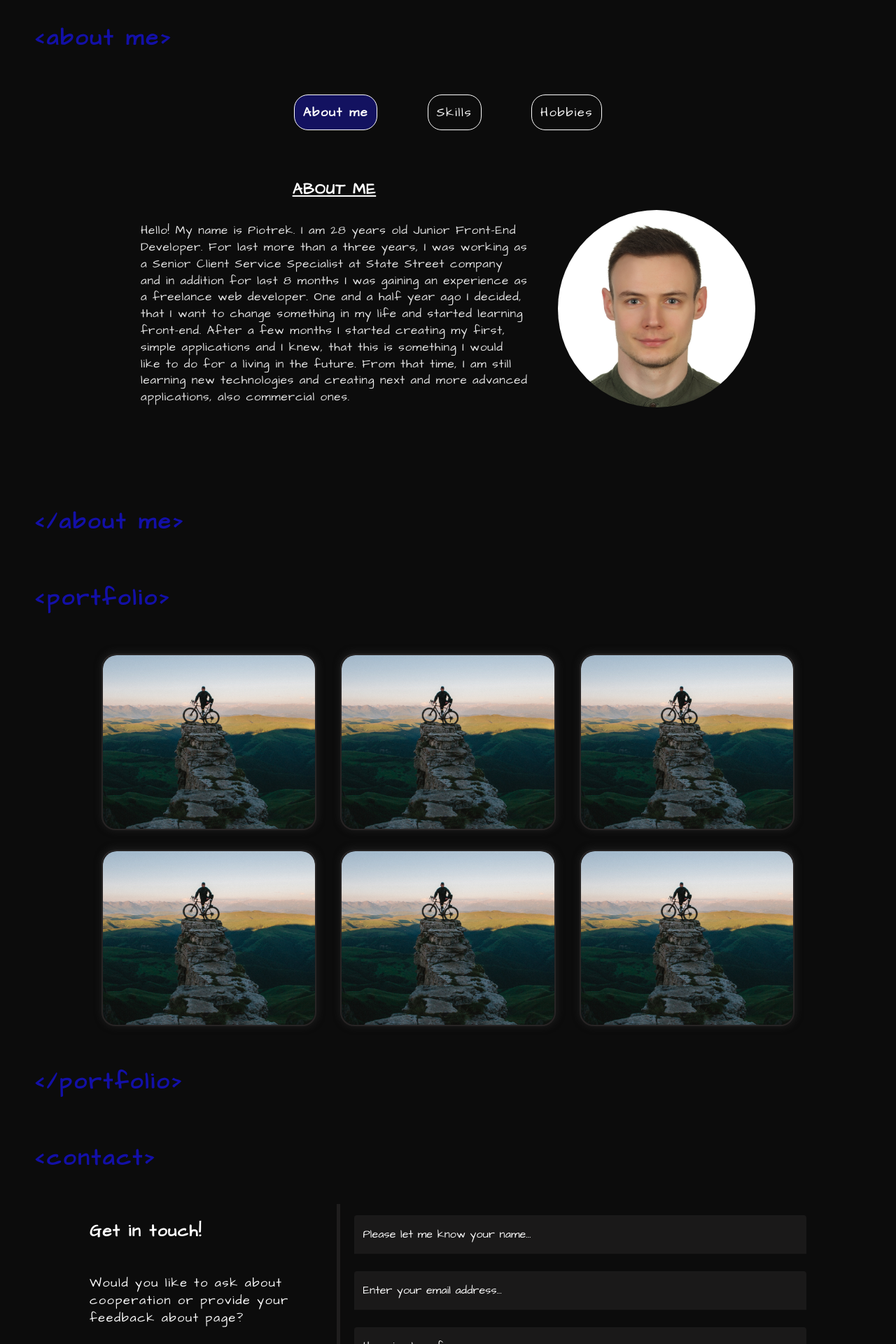
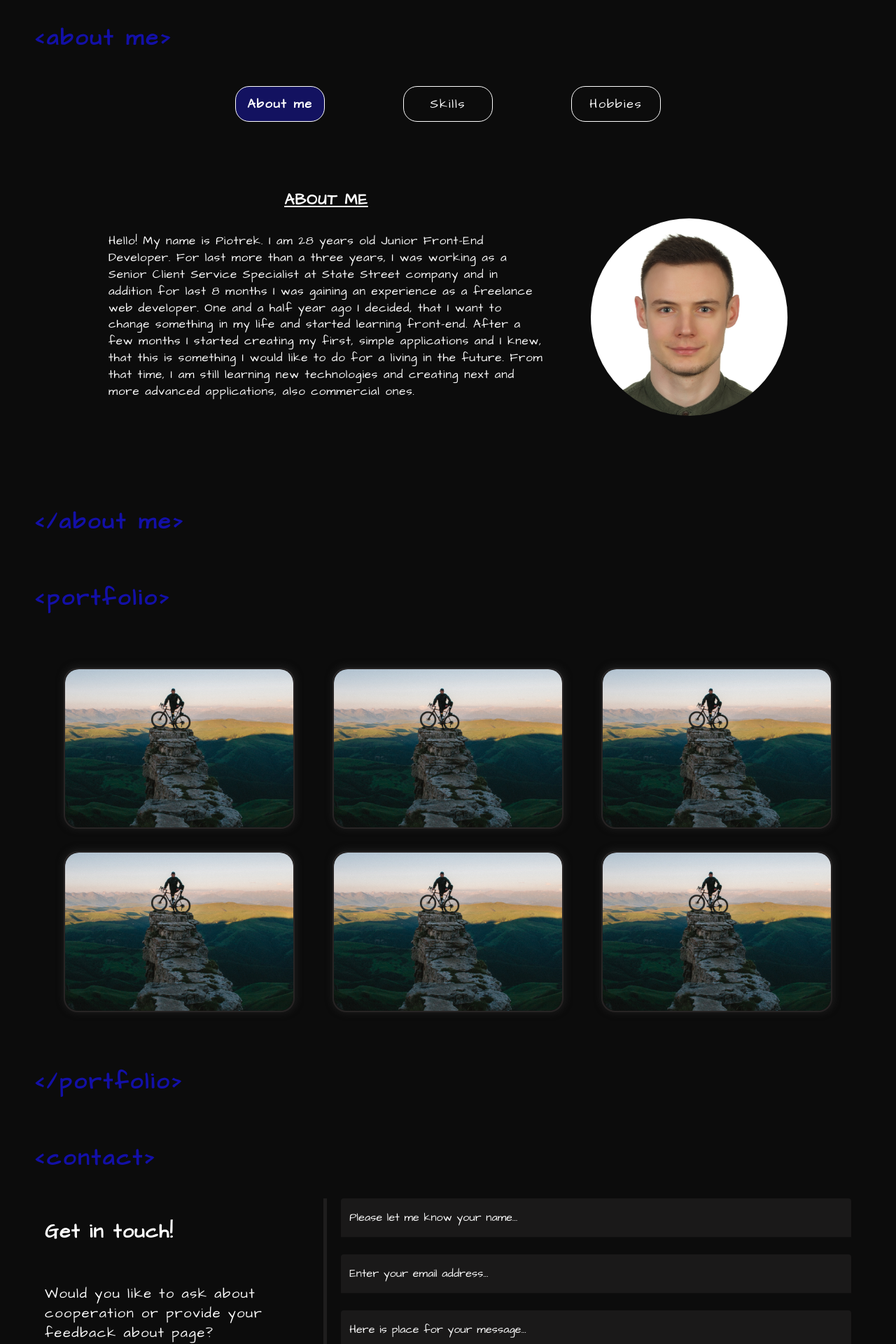
Before and after one commit to piterman93/portfolio-app, a React (Create React App) app: page / in a window 1280 px wide. Shown: the part 800-2720 px from the top of the page at 70% size. Built offline with nearby package versions, Linux system fonts and the light colour scheme.

Commit message:
page completed - portfolio to udpate

```diff
--- a/src/App.scss
+++ b/src/App.scss
@@ -1,4 +1,5 @@
 @import "./styles/_colours";
+@import "./index.scss";
 
 .App {
   background-color: $themeColor;
@@ -7,11 +8,10 @@
   .section {
     position: relative;
     width: 100%;
-    min-height: calc(100vh - 80px);
 
     > * {
       width: 100%;
-      height: 100vh;
+      min-height: 100vh;
     }
   }
 }
--- a/src/components/Contact/ContactAside.js
+++ b/src/components/Contact/ContactAside.js
@@ -8,14 +8,14 @@ import myLogo from "../../assets/logo-transparent.png";
 export default function ContactAside() {
   return (
     <div className="contact__aside">
-      <div className="wrapper">
+      <div className="wrapper__aside">
         <h2>Get in touch!</h2>
-
         <p>
           Would you like to ask about cooperation or provide your feedback about
           page?{" "}
         </p>
         <p>Do not hesitate and contact me by filling the form!</p>
+      </div>
       <div className="icons_wrapper">
         <div className="logo">
           <img src={contactLogo} alt="messenger logo icon" />
@@ -25,6 +25,5 @@ export default function ContactAside() {
         </div>
       </div>
     </div>
-    </div>
   );
 }
--- a/src/index.scss
+++ b/src/index.scss
@@ -1,3 +1,5 @@
+$width: 768px;
+
 * {
   margin: 0;
   padding: 0%;
@@ -25,3 +27,9 @@ html {
     background: #222121;
   }
 }
+
+@mixin mobile {
+  @media (max-width: #{$width}) {
+    @content;
+  }
+}
--- a/src/styles/About.scss
+++ b/src/styles/About.scss
@@ -1,4 +1,5 @@
 @import "_colours";
+@import "../index.scss";
 
 .about {
   color: $textColour;
@@ -6,33 +7,41 @@
 
   .wrapper {
     width: 100%;
-    height: 100%;
+    min-height: 100vh;
     display: flex;
     flex-direction: column;
 
     .about__card {
-      width: 80%;
-      height: 70%;
+      width: 90%;
+      height: 80vh;
       position: relative;
-      // background-color: rgb(19, 19, 19);
-      border-radius: 30px;
       margin: auto;
-      // -webkit-box-shadow: 1px -1px 8px 3px rgba(29, 29, 29, 0.73);
-      // box-shadow: 1px -1px 8px 3px rgba(29, 29, 29, 0.73);
       display: flex;
       flex-direction: column;
       align-items: center;
       justify-content: space-around;
+
+      @include mobile {
+        height: 90%;
+        width: 90%;
+      }
 
       ul {
         list-style-type: none;
         display: flex;
         align-items: center;
         justify-content: space-around;
-        width: 50%;
+        margin-top: 2rem;
+
+        @include mobile {
+          transform: scale(0.8);
+          flex-wrap: wrap;
+          margin-top: 1rem;
+        }
 
         li {
-          padding: 0.75rem;
+          padding: 0.75rem 1rem;
+          margin: 0 3.5rem;
           border: 1px solid white;
           border-radius: 20px;
           position: relative;
@@ -42,6 +51,12 @@
           font-size: 18px;
           font-family: "Architects Daughter", cursive;
           letter-spacing: 0.1em;
+          min-width: 8rem;
+          text-align: center;
+
+          @include mobile {
+            margin: 0.5rem 0.5rem;
+          }
 
           &.active {
             background-color: $homeMenuColor;
@@ -83,14 +98,21 @@
         align-items: center;
         justify-content: space-around;
 
+        @include mobile {
+          flex-direction: column;
+        }
+
         .description {
           width: 60%;
-          height: 90%;
+          min-height: 90%;
+          height: auto;
           display: flex;
-          border-radius: 20px;
+          padding-top: 2rem;
+          padding-bottom: 3rem;
 
-          // -webkit-box-shadow: 1px -1px 8px 3px rgba(29, 29, 29, 0.73);
-          // box-shadow: 1px -1px 8px 3px rgba(29, 29, 29, 0.73);
+          @include mobile {
+            width: 90%;
+          }
         }
 
         .image__container {
@@ -102,8 +124,12 @@
           display: flex;
           align-items: flex-start;
           justify-content: center;
-          // -webkit-box-shadow: 1px -1px 8px 3px rgba(29, 29, 29, 0.73);
-          // box-shadow: 1px -1px 8px 3px rgba(29, 29, 29, 0.73);
+
+          @include mobile {
+            width: 44vw;
+            height: 44vw;
+            margin-bottom: 2rem;
+          }
 
           img {
             width: 100%;
@@ -121,10 +147,18 @@
 
       &:first-child {
         margin-top: 2rem;
+
+        @include mobile {
+          margin-top: 1rem;
+        }
       }
 
       &:last-child {
         margin-bottom: 2rem;
+
+        @include mobile {
+          margin-bottom: 1rem;
+        }
       }
     }
   }
--- a/src/styles/AboutDescription.scss
+++ b/src/styles/AboutDescription.scss
@@ -1,11 +1,11 @@
 @import "_colours";
+@import "../index.scss";
 
 .description_details {
   display: flex;
   flex-direction: column;
   text-align: center;
   justify-content: flex-start;
-
   font-family: "Architects Daughter", cursive;
   letter-spacing: 0.07em;
   position: relative;
@@ -21,32 +21,45 @@
 
   .scroll {
     text-align: left;
-    overflow-x: hidden;
-    overflow-y: auto;
     font-size: 17px;
     line-height: 1.4;
     letter-spacing: 0.05em;
-    opacity: 0.9;
 
     p {
       font-weight: bold;
       font-size: 20px;
       margin: 0.5rem;
+
+      @include mobile {
+        text-align: center;
+      }
     }
 
     .list {
       display: flex;
-      flex-direction: column;
+      flex-direction: row;
       flex-wrap: wrap;
-      max-height: 250px;
-      align-items: flex-start;
+      height: auto;
+      align-content: center;
+      justify-content: flex-start;
+
+      @include mobile {
+        width: 90%;
+        margin: auto;
+      }
 
       .list_item {
         margin: 0.5rem;
         width: 45%;
-        height: 45px;
+        min-height: 45px;
         display: flex;
         flex-direction: column;
+
+        @include mobile {
+          width: 90%;
+          align-items: center;
+        }
+
         span {
           font-family: "Architects Daughter", cursive;
         }
@@ -57,6 +70,10 @@
           align-items: center;
           justify-content: flex-start;
 
+          @include mobile {
+            flex-direction: column;
+          }
+
           .item_progress {
             margin-left: 0.5rem;
             width: 70%;
@@ -65,6 +82,11 @@
             border: 1px solid white;
             position: relative;
             background-color: rgba(39, 39, 212, 0.349);
+
+            @include mobile {
+              margin: 0;
+            }
+
             &._40 {
               &::before {
                 width: 40%;
--- a/src/styles/Contact.scss
+++ b/src/styles/Contact.scss
@@ -1,4 +1,5 @@
 @import "_colours";
+@import "../index.scss";
 
 .contact {
   color: $textColour;
@@ -7,49 +8,84 @@
 
   .wrapper {
     width: 100%;
-    height: 100%;
+    min-height: 100vh;
     display: flex;
     flex-direction: column;
 
     .contact__card {
-      width: 80%;
-      height: 70%;
-      position: relative;
-
-      border-radius: 30px;
+      width: 90%;
+      height: 80vh;
       margin: auto;
-
       display: flex;
-
       align-items: center;
       justify-content: space-around;
+
+      @include mobile {
+        flex-direction: column;
+        height: auto;
+      }
 
       .contact__aside {
         letter-spacing: 00.1em;
         width: 35%;
-        height: 100%;
+        height: 90%;
         margin-right: 20px;
         border-right: 5px solid rgba(63, 59, 59, 0.39);
         padding-right: 20px;
 
-        .wrapper {
-          height: 100%;
+        @include mobile {
+          width: 90%;
+          border-bottom: 5px solid rgba(63, 59, 59, 0.39);
+          border-right: hidden;
+          height: 70vh;
+          margin: auto;
+        }
+
+        .wrapper__aside {
           display: flex;
           flex-direction: column;
           align-items: flex-start;
           justify-content: space-around;
+          position: relative;
+          height: 60%;
+
+          @include mobile {
+            display: flex;
+            flex-direction: column;
+            align-items: center;
+            justify-content: space-around;
+            text-align: center;
+            height: 60%;
+            margin: auto;
+          }
+
+          h2 {
+            font-size: 28px;
+          }
 
           p {
-            font-size: 18px;
+            font-size: 20px;
+          }
         }
 
         .icons_wrapper {
-            position: relative;
           display: flex;
           justify-content: space-around;
           align-items: center;
           width: 100%;
-            height: 40%;
+          height: 30%;
+          margin-top: 2rem;
+          margin-left: 1rem;
+
+          @media screen and (max-width: 950px) {
+            transform: scale(0.8);
+            margin-left: 0.5rem;
+          }
+
+          @include mobile {
+            transform: scale(0.8);
+            margin-left: 1.5rem;
+          }
 
           .logo {
             width: 40%;
@@ -57,12 +93,23 @@
             display: flex;
             align-items: center;
             justify-content: center;
+
+            img {
+              margin-right: 4rem;
+            }
+
+            @include mobile {
+              width: 70%;
+            }
           }
 
           .my_logo {
             img {
               transform: scale(0.68);
               margin-bottom: 20px;
+
+              @media screen and (max-width: 950px) {
+                margin-left: 3rem;
               }
             }
           }
@@ -71,17 +118,26 @@
     }
 
     h1 {
+      font-family: "Architects Daughter", cursive;
       margin-left: 3rem;
       color: $paragraphTitle;
       letter-spacing: 0.1em;
 
       &:first-child {
         margin-top: 2rem;
+
+        @include mobile {
+          margin-top: 1rem;
+        }
       }
 
       &:last-child {
         margin-bottom: 2rem;
+
+        @include mobile {
+          margin-bottom: 1rem;
         }
       }
     }
   }
+}
--- a/src/styles/ContactForm.scss
+++ b/src/styles/ContactForm.scss
@@ -1,4 +1,5 @@
 @import "_colours";
+@import "../index.scss";
 
 .form_container {
   width: 65%;
@@ -7,6 +8,7 @@
   flex-direction: column;
   justify-content: space-between;
   position: relative;
+  padding-top: 1rem;
 
   .message_confirmation {
     background-color: #3f3b3b48;
@@ -23,7 +25,12 @@
   }
 
   .error {
+    margin-bottom: 3rem;
     color: red;
+
+    @include mobile {
+      margin-top: 1.5rem;
+    }
   }
 
   .input__label {
--- a/src/styles/Footer.scss
+++ b/src/styles/Footer.scss
@@ -1,4 +1,5 @@
 @import "_colours";
+@import "../index.scss";
 
 .footer {
   height: 10vh;
@@ -10,11 +11,21 @@
   font-family: "Architects Daughter", cursive;
   font-size: 20px;
 
+  @include mobile {
+    font-size: 12px;
+  }
+
   .logo {
     margin-left: 1rem;
+
     img {
       width: 50px;
       height: 50px;
+
+      @include mobile {
+        width: 40px;
+        height: 40px;
+      }
     }
   }
 }
--- a/src/styles/Header.scss
+++ b/src/styles/Header.scss
@@ -1,4 +1,5 @@
 @import "_colours";
+@import "../index.scss";
 
 .header {
   position: fixed;
@@ -12,6 +13,11 @@
   z-index: 2;
   transition: 0.4s ease;
   padding: 0 5rem;
+
+  @include mobile {
+    // justify-content: space-between;
+    padding: 0 4rem;
+  }
 
   &.hided {
     transform: translateY(-80px);
--- a/src/styles/Home.scss
+++ b/src/styles/Home.scss
@@ -1,4 +1,5 @@
 @import "_colours";
+@import "../index.scss";
 
 .home {
   color: $textColour;
@@ -33,23 +34,42 @@
     justify-content: center;
     position: absolute;
     top: 5rem;
-    left: 12rem;
-    min-width: 300px;
+    left: 8rem;
+    min-width: 200px;
+
+    @include mobile {
+      align-items: flex-start;
+      top: 7rem;
+      left: 3rem;
+      width: 80%;
+    }
 
     h1 {
       margin-bottom: 1rem;
       letter-spacing: 0.15em;
       font-size: 40px;
+
+      @include mobile {
+        font-size: 28px;
+      }
     }
     h2 {
       font-size: 26px;
       margin-bottom: 1rem;
       letter-spacing: 0.2em;
+
+      @include mobile {
+        font-size: 20px;
+      }
     }
     h3 {
       font-size: 20px;
       margin: 1rem 0;
       letter-spacing: 0.1em;
+
+      @include mobile {
+        font-size: 16px;
+      }
     }
   }
 }
--- a/src/styles/Portfolio.scss
+++ b/src/styles/Portfolio.scss
@@ -1,4 +1,5 @@
 @import "_colours";
+@import "../index.scss";
 
 .portfolio {
   color: $textColour;
@@ -7,26 +8,30 @@
 
   .wrapper {
     width: 100%;
-    height: 100%;
+    min-height: 100vh;
     display: flex;
     flex-direction: column;
 
     .portfolio__card {
-      width: 80%;
-      height: 70%;
+      width: 90%;
+      min-height: 80vh;
+      height: auto;
       position: relative;
-      // background-color: rgb(19, 19, 19);
-      border-radius: 30px;
       margin: auto;
-
       display: flex;
-      align-items: center;
+      align-content: center;
       justify-content: space-around;
       flex-wrap: wrap;
+      padding: 2rem 0;
+
+      @include mobile {
+        height: auto;
+      }
 
       .portfolio__item {
-        width: 30%;
-        height: 45%;
+        width: 330px;
+        height: 230px;
+        margin: 1rem 0.5rem;
         display: flex;
         align-items: center;
         justify-content: center;
@@ -39,6 +44,13 @@
         position: relative;
         overflow: hidden;
         transition: all 0.4s ease;
+
+        @include mobile {
+          width: 70vw;
+          height: 50vw;
+          // width: 420px;
+          // height: 45vw;
+        }
 
         img {
           position: absolute;
@@ -138,10 +150,18 @@
 
       &:first-child {
         margin-top: 2rem;
+
+        @include mobile {
+          margin-top: 1rem;
+        }
       }
 
       &:last-child {
         margin-bottom: 2rem;
+
+        @include mobile {
+          margin-bottom: 1rem;
+        }
       }
     }
   }
--- a/src/styles/SideMenu.scss
+++ b/src/styles/SideMenu.scss
@@ -1,4 +1,5 @@
 @import "_colours";
+@import "../index.scss";
 
 .menu {
   height: calc(100vh - 80px);
@@ -15,6 +16,10 @@
   padding: 5rem 0;
   opacity: 0;
   transition: 0.4s ease;
+
+  @include mobile {
+    width: 25vh;
+  }
 
   &.menu_active {
     background-color: $themeColor;
@@ -35,6 +40,10 @@
       align-items: center;
       justify-content: space-around;
 
+      @include mobile {
+        height: 90%;
+      }
+
       li {
         font-family: "Architects Daughter", cursive;
         font-size: 26px;
@@ -43,6 +52,10 @@
         transition: 0.4s ease;
         position: relative;
         z-index: 1;
+
+        @include mobile {
+          font-size: 20px;
+        }
 
         &:hover {
           transform: scale(1.1);
```
Lines whose indentation alone changed are shown as unchanged.
